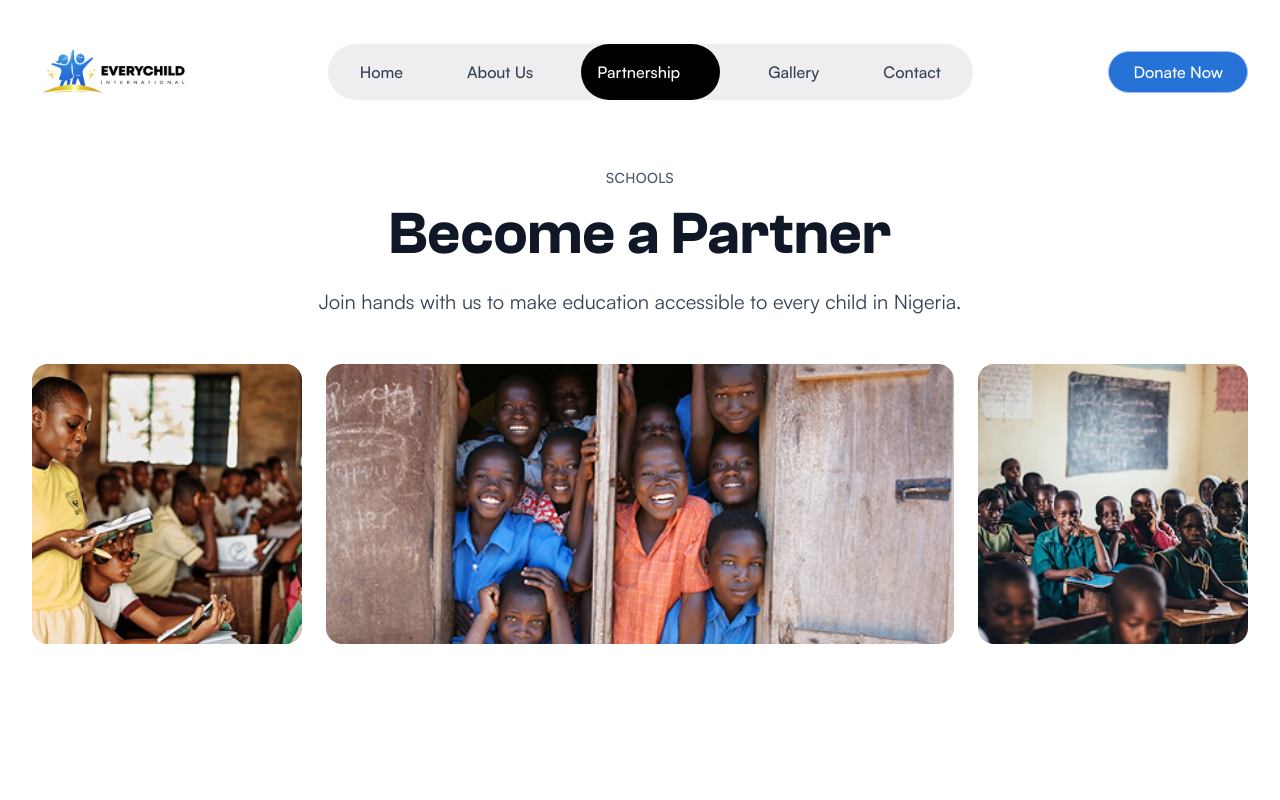
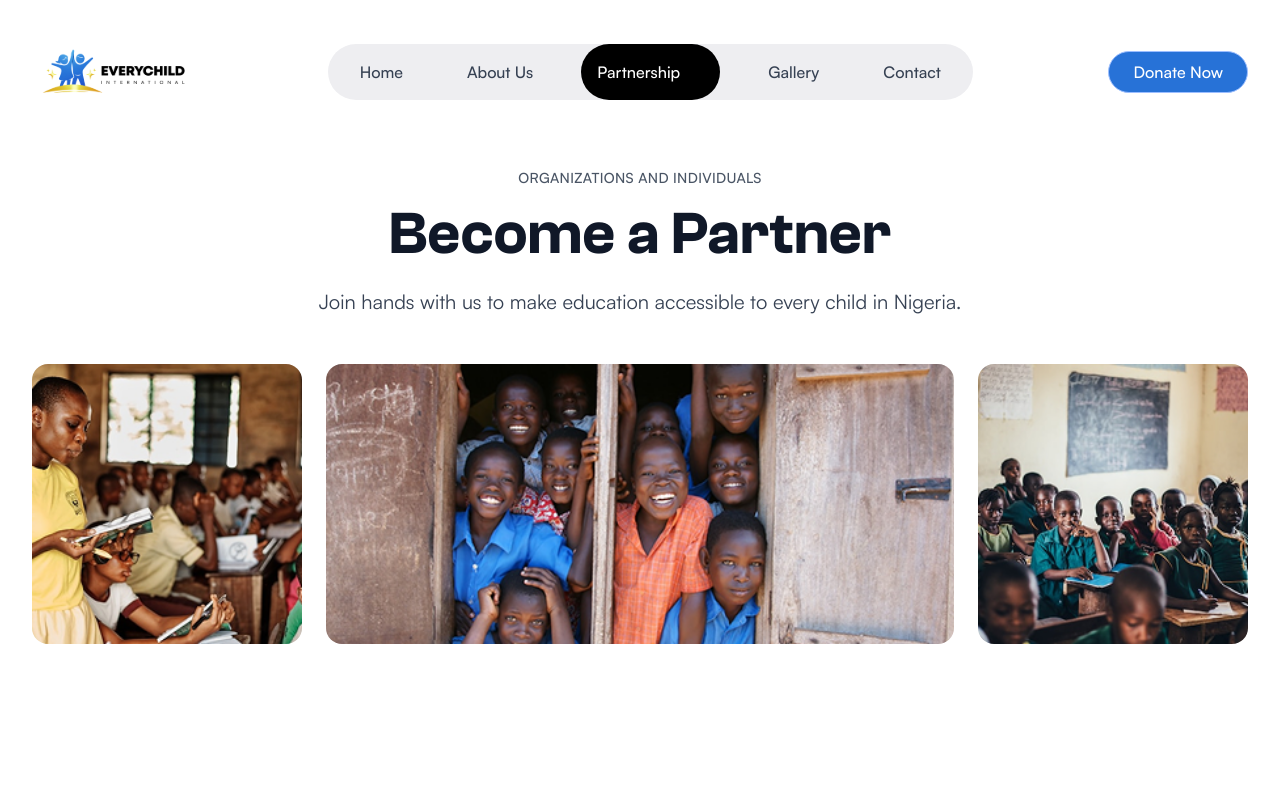
Before and after one commit to jsBrutha/everydaychild-demo, a Next.js app: page /partnership/schools in a window 1280 px wide. Shown: the top 800 px of the page. Built offline with nearby package versions, Linux system fonts and the light colour scheme.

Commit message:
Update text in PartnershipHeroSection from "SCHOOLS" to "ORGANIZATIONS AND INDIVIDUALS" for improved clarity and inclusivity.

```diff
--- a/src/app/partnership/_components/PartnershipHeroSection.tsx
+++ b/src/app/partnership/_components/PartnershipHeroSection.tsx
@@ -7,7 +7,7 @@ export default function PartnershipHeroSection() {
         {/* Section Header */}
         <div className="text-center mb-8 lg:mb-12">
           <p className="text-base lg:text-sm font-medium tracking-wide font-display lg:font-sans text-gray-600 mb-4">
-            SCHOOLS
+            ORGANIZATIONS AND INDIVIDUALS
           </p>
           <h1 className="text-3xl md:text-[49px] lg:text-5xl xl:text-6xl font-semibold  text-gray-900 mb-4 lg:mb-6 font-display">
             Become a Partner
```
